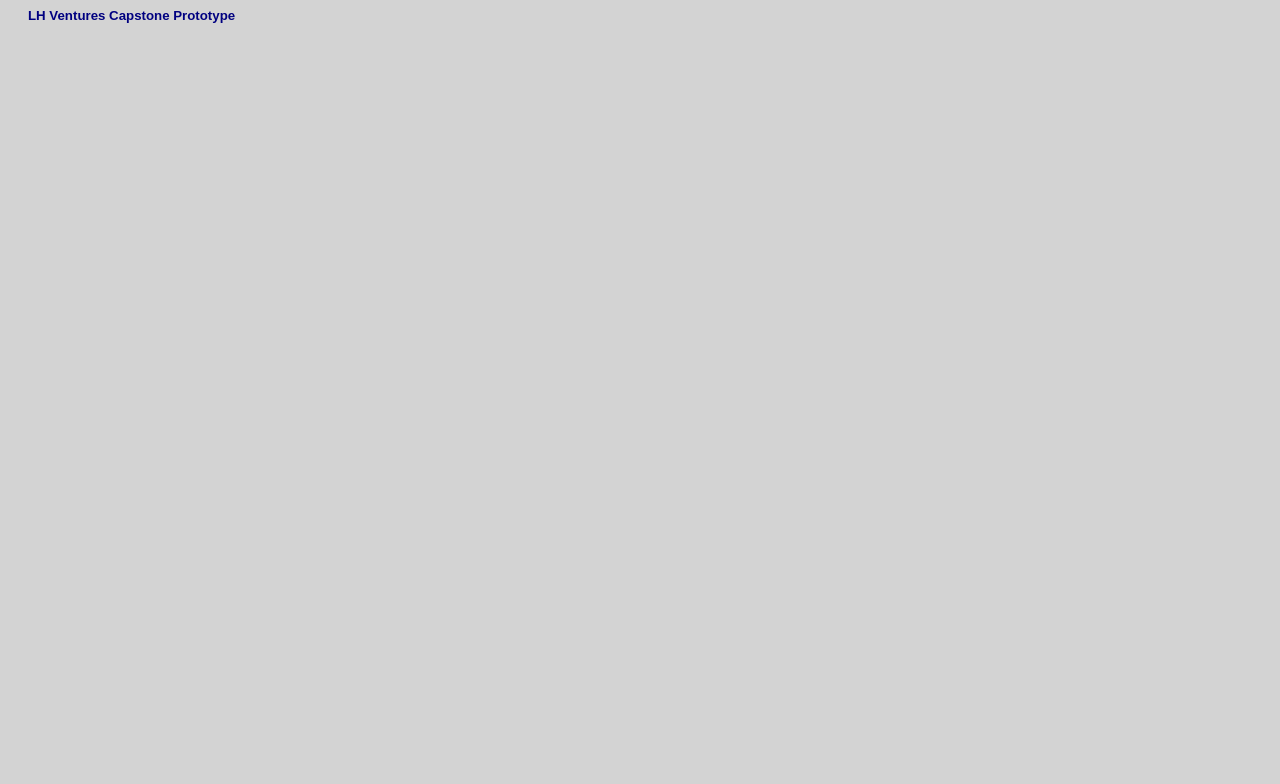
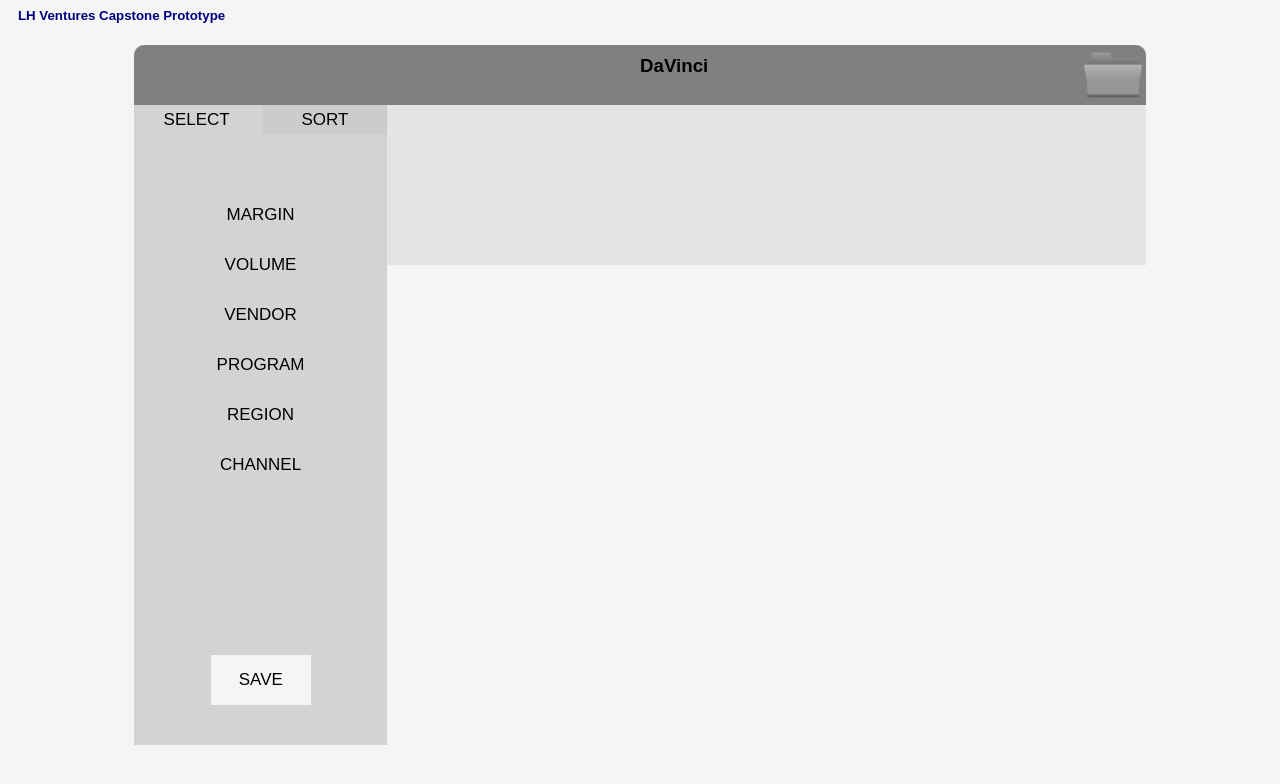
Before and after one commit to amandamholt/CapstonePrototype, a plain HTML site: page index.html in a window 1280 px wide. Drawn offline with nearby package versions, Linux system fonts and the light colour scheme.

Commit message:
JS Addition

```diff
--- a/index.html
+++ b/index.html
@@ -1,9 +1,47 @@
 <html>
+
 <head>
     <title>LH Ventures Capstone Prototype</title>
     <link rel="stylesheet" href="style.css">
+    <script src="https://ajax.googleapis.com/ajax/libs/jquery/3.2.1/jquery.min.js"></script>
+    <script src="https://code.jquery.com/ui/1.12.1/jquery-ui.js"></script>
+    <script src="script.js" defer></script>
 </head>
+
 <body>
     <h5>LH Ventures Capstone Prototype</h5>
+    <div id="page" class="mainpgelements">
+        <img src="view_folder.png" alt="saved view folder" />
+        <h3>DaVinci</h3>
+        <div class="tab">
+            <button class="tablinks" onclick="openTab(event, 'select')" id="defaultOpen">SELECT</button>
+            <button class="tablinks" onclick="openTab(event, 'sort')">SORT</button>
+            <div id="select" class="tabcontent">
+                <div class="selectoption">MARGIN</div>
+                <div class="selectoption">VOLUME</div>
+                <div class="selectoption">VENDOR</div>
+                <div class="selectoption">PROGRAM</div>
+                <div class="selectoption">REGION</div>
+                <div class="selectoption">CHANNEL</div>
+            </div>
+            <div id="sort" class="tabcontent">
+                <div class="sortoption">VOLUME</div>
+                <div class="sortoption">MARGIN</div>
+                <div class="sortoption">AUR</div>
+                <div class="sortoption">PRICE</div>
+                <div class="sortoption">TIME IN STORE</div>
+                <div class="sortoption">INVENTORY LEFT</div>
+                <div class="sortoption">COLOR</div>
+            </div>
+            <button id="menubutton">SAVE</button>
+        </div>
+        <div id="subpage">
+            <div id=time class="subpagecontent">
+            </div>
+            <div id=gridspace class="subpagecontent">
+            </div>
+        </div>
+    </div>
 </body>
+
 </html>
--- /dev/null
+++ b/script.js
@@ -0,0 +1,45 @@
+$(function () {
+    $(".selectoption").draggable({
+        containment: '.mainpgelements',
+        stack: '.mainpgelements',
+        helper: 'clone',
+        cursor: 'move',
+        appendTo: 'body',
+        revert: 'invalid'
+    });
+    $(".sortoption").draggable({
+        containment: '.mainpgelements',
+        stack: '.mainpgelements',
+        helper: 'clone',
+        cursor: 'move',
+        appendTo: 'body',
+        revert: 'invalid'
+    });
+    $("#time").droppable({
+        drop: handleDrop
+    });
+    $("#gridspace").droppable({
+        drop: handleDrop
+    });
+});
+
+function openTab(evt, tabName) {
+    var i, tabcontent, tablinks;
+    tabcontent = document.getElementsByClassName("tabcontent");
+    for (i = 0; i < tabcontent.length; i++) {
+        tabcontent[i].style.display = "none";
+    }
+    tablinks = document.getElementsByClassName("tablinks");
+    for (i = 0; i < tablinks.length; i++) {
+        tablinks[i].className = tablinks[i].className.replace(" active", "");
+    }
+    document.getElementById(tabName).style.display = "block";
+    evt.currentTarget.className += " active";
+}
+
+function handleDrop(event, ui) {
+alert('Hello');
+}
+
+// Get the element with id="defaultOpen" and click on it
+document.getElementById("defaultOpen").click();
--- a/style.css
+++ b/style.css
@@ -1,9 +1,141 @@
 body {
-    background-color: lightgray;
+    background-color: whitesmoke;
+    font-family: "Arial", Georgia, Serif;
 }
 
 h5 {
-    font-family: "Arial", Georgia, Serif;
     color: navy;
-    margin-left: 20px;
+    margin-left: 10px;
 }
+
+#page {
+    background-color: gray;
+    background-position: center;
+    text-align: center;
+    height: 700px;
+    width: 80%;
+    margin: auto;
+    position: relative;
+    border-radius: 10px;
+    -moz-border-radius: 10px;
+}
+
+#page h3 {
+    margin-top: 10px;
+    margin-left: 50%;
+    position: absolute;
+}
+
+#page img {
+    width: 60px;
+    height: 60px;
+    position: absolute;
+    top: 0px;
+    right: 3px;
+}
+
+div.tab {
+    background-color: lightgrey;
+    text-align: center;
+    background-position: center;
+    height: 640px;
+    width: 25%;
+    left: 0;
+    top: 60;
+    position: relative;
+    overflow: hidden;
+}
+
+
+/* Style the buttons inside the tab */
+
+div.tab button {
+    background-color: #ccc;
+    float: none;
+    border: none;
+    outline: none;
+    cursor: pointer;
+    transition: 0.3s;
+    font-size: 17px;
+    width: 49%;
+    /*Slightly less than 1/4th of the width*/
+    padding: 5px;
+    margin: 0;
+    text-align: center;
+}
+
+
+/* Change background color of buttons on hover */
+
+div.tab button:hover {
+    background-color: #ddd;
+}
+
+
+/* Create an active/current tablink class */
+
+div.tab button.active {
+    background-color: inherit;
+}
+
+
+/* Style the tab content */
+
+.tabcontent {
+    font-size: 17px;
+    position: relative;
+    width: 150px;
+    height: 100px;
+    top: 60px;
+    left: 40%;
+    margin: 10px;
+    margin-left: -50px;
+    padding-bottom: 20px;
+}
+
+.selectoption {
+    position: absolute
+    top: 60px;
+    left: 40%;
+    margin: 10px;
+    padding-bottom: 20px;
+}
+
+.sortoption {
+    position: absolute
+    top: 60px;
+    left: 40%;
+    margin: 10px;
+    padding-bottom: 20px;
+}
+
+#menubutton {
+    background-color: whitesmoke;
+    font-size: 17px;
+    position: absolute;
+    width: 100px;
+    height: 50px;
+    top: 550px;
+    left: 50%;
+    margin-left: -50px;
+}
+
+#subpage {
+    background-color: whitesmoke;
+    text-align: center;
+    background-position: center;
+    height: 640px;
+    width: 75%;
+    right: 0;
+    bottom: 0;
+    position: absolute;
+}
+
+#time {
+    background-color: #e3e4e5;
+    text-align: center;
+    height: 25%;
+    width: 100%;
+    top: 0;
+    position: absolute;
+}
```
Also changed, not shown: view_folder.png (added), 1 other file. Lines whose indentation alone changed are shown as unchanged.
